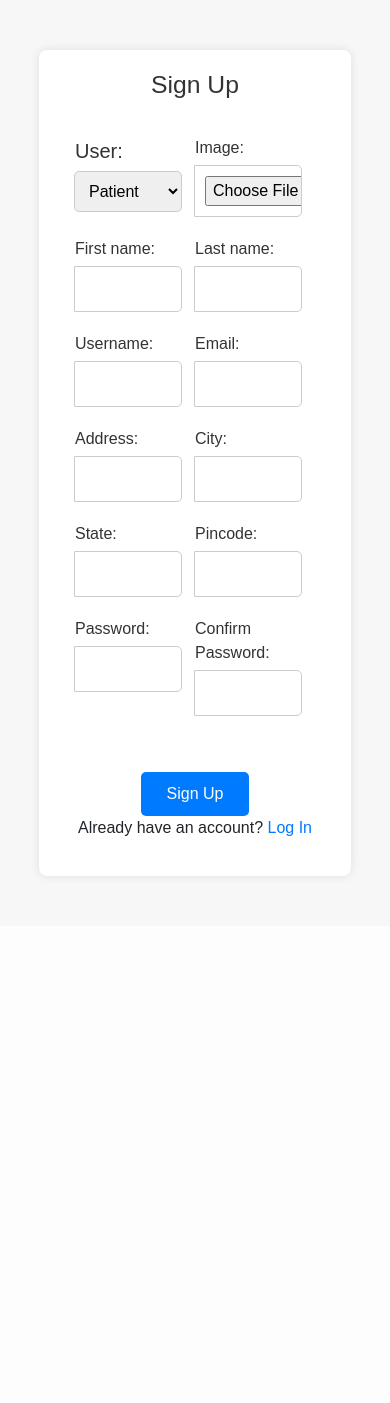
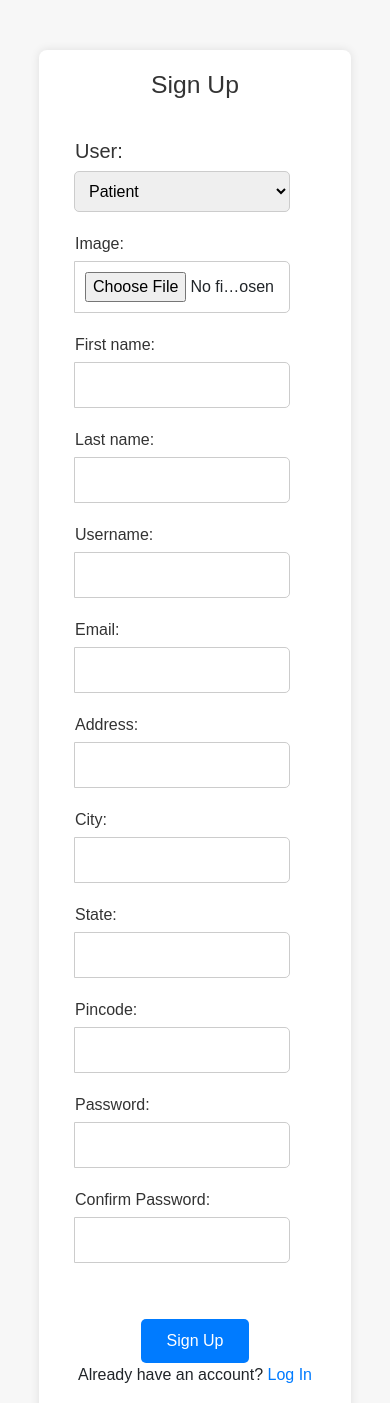
Before and after one commit to abhik00001/Signup-User, a Django app: page /signup in a window 390 px wide. Shown: the top 1403 px of the page. Before the commit the page ends 879 px from the top, so only its background shows below. Run offline with Django 5.2, Linux system fonts and the light colour scheme.

Commit message:
responsive change

```diff
--- a/templates/signup.html
+++ b/templates/signup.html
@@ -4,7 +4,7 @@
 <head>
   <meta charset="utf-8">
   <meta name="viewport" content="width=device-width, initial-scale=1">
-  <title>Bootstrap demo</title>
+  <title>Signup</title>
   <link href="https://cdn.jsdelivr.net/npm/bootstrap@5.2.3/dist/css/bootstrap.min.css" rel="stylesheet"
     integrity="sha384-rbsA2VBKQhggwzxH7pPCaAqO46MgnOM80zW1RWuH61DGLwZJEdK2Kadq2F9CUG65" crossorigin="anonymous">
   <style>
@@ -97,6 +97,14 @@
     a:hover {
       text-decoration: underline;
     }
+    @media only screen and (max-width:500px) {
+  /* For mobile phones: */
+  .media_query {
+    display: flex;
+    flex-direction: row;
+    flex-wrap: wrap;
+  }
+}
   </style>
 </head>
 
@@ -115,7 +123,7 @@
       {% csrf_token %}
       <div id="p1" style="width: 100%; ">
 
-        <div style="display: flex;">
+        <div class="media_query"  style="display: flex;">
 
           <div class="input-group">
             <label for="user_type" style="font-size: 20px;">User:</label>
@@ -134,7 +142,7 @@
 
         </div>
 
-        <div style="display: flex;">
+        <div class="media_query" style="display: flex;">
 
 
           <div class="input-group">
@@ -150,7 +158,7 @@
 
         </div>
 
-        <div style="display: flex;">
+        <div class="media_query" style="display: flex;">
 
           <div class="input-group">
             <label for="username">Username:</label>
@@ -166,7 +174,7 @@
 
         </div>
 
-        <div style="display: flex;">
+        <div class="media_query" style="display: flex;">
 
 
 
@@ -182,7 +190,7 @@
 
         </div>
 
-        <div style="display: flex;">
+        <div class="media_query" style="display: flex;">
 
           <div class="input-group">
             <label for="password">State:</label>
@@ -198,7 +206,7 @@
 
 
 
-        <div style="display: flex;">
+        <div class="media_query" style="display: flex;">
 
           <div class="input-group">
             <label for="password">Password:</label>
```
Also changed, not shown: templates/dashboard.html (+8 -2 lines), db.sqlite3.
